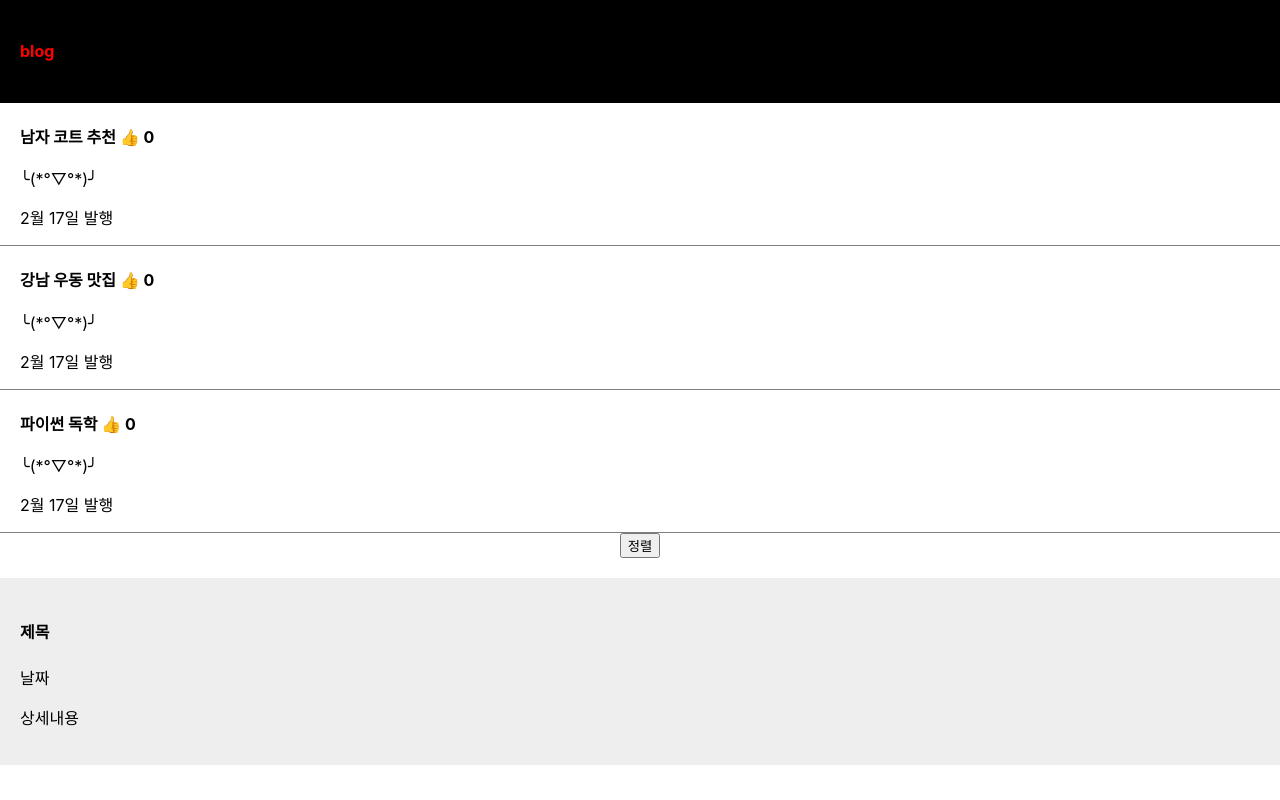
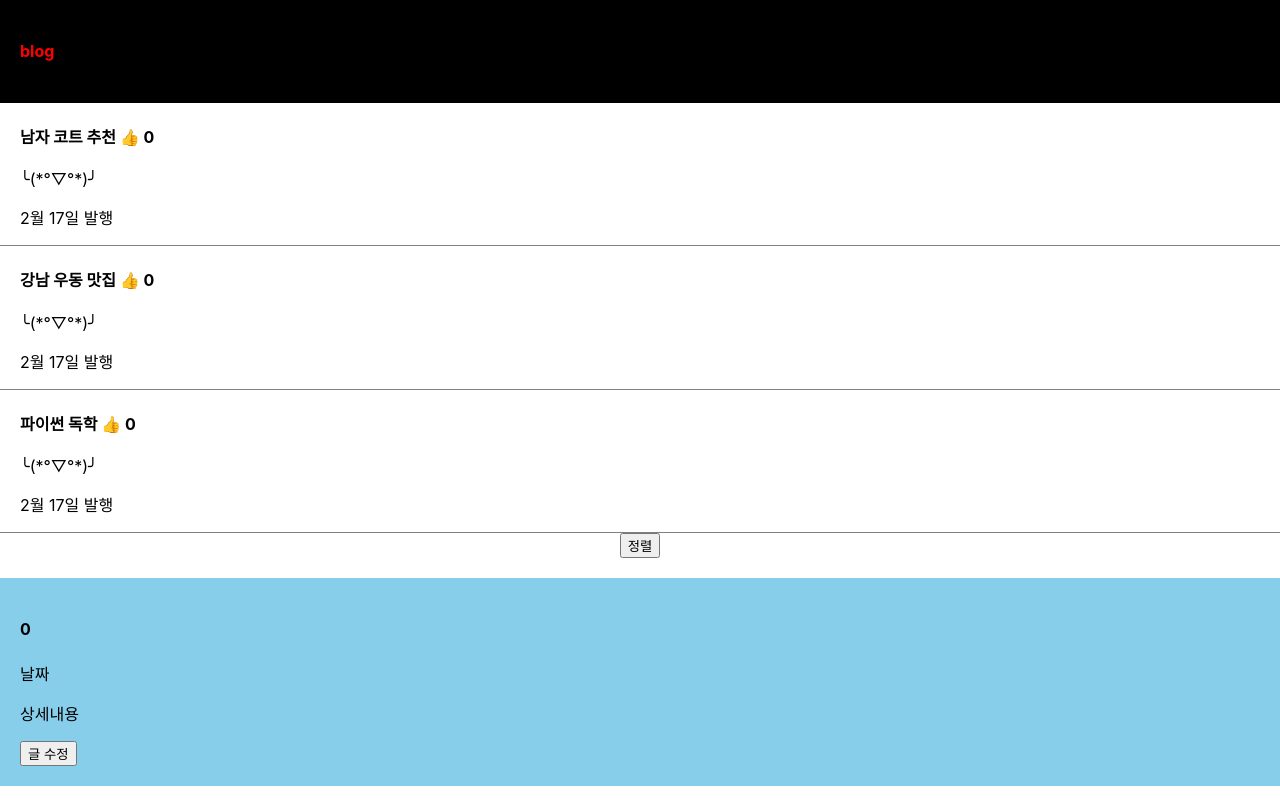
Before and after one commit to HANJIYEONN/react01, a React (Create React App) app: page / in a window 1280 px wide. Built offline with nearby package versions, Linux system fonts and the light colour scheme.

Commit message:
props 응용한 모달창 이름 변경

```diff
--- a/src/App.js
+++ b/src/App.js
@@ -13,6 +13,7 @@ function App() {
   let [ 좋아용, set좋아용 ] = useState([0,0,0]);
 
   let [modal, setModal] = useState(true);
+  let [modalTitle, setModalTitle] = useState(0)
 
   // [] destructuring 문법
   // useState 는 html과 다르게 재렌더링이 됨
@@ -25,6 +26,7 @@ function App() {
   }
 
   function changeName(){
+    console.log("!")
     let copyName = [...글제목];
     copyName[0] = '여자 코트 추천'
     set글제목(copyName);
@@ -50,9 +52,11 @@ function App() {
     set글제목(copyNameSort);
   }
 
-  const openModal = () => {
+  const openModal = (e) => {
     if(modal) setModal(false);
     if(!modal) setModal(true);
+
+    setModalTitle(e);
   }
 
   return (
@@ -76,8 +80,7 @@ function App() {
         글제목.map(function(e, i){
           return (
             <div className="list" key={i}>
-              {/* <h4>{ 글제목[i] }</h4> */}
-              <h4 >{ e } <span  onClick = { (e) => {함수(i)} }>👍</span> { 좋아용[i] } </h4>
+              <h4 onClick={()=>{openModal(e)}}>{ e } <span  onClick = { (e) => {함수(i)} }>👍</span> { 좋아용[i] } </h4>
               <span onClick = {changeName} >╰(*°▽°*)╯</span>
               <p>2월 17일 발행</p>
             </div>
@@ -88,7 +91,7 @@ function App() {
       <button onClick={ sortingName }>정렬</button>
 
       {
-        (modal) ? <Modal /> : null
+        (modal) ? <Modal color={'skyblue'} 글제목={ 글제목 } set글제목={set글제목} modalTitle={modalTitle}/> : null
       }
 
     </div>
@@ -117,18 +120,27 @@ function App() {
       3. STATE레 따라 UI가 어떻게 보일지 작성 (조건문 등으로)
   */
 
-  function Modal() {
+  function Modal(props) {
+console.log("^^")
+console.log(props)
 
     return (
       <>
-        <div className="modal">
-          <h4>제목</h4>
+        <div className="modal" style={{background : props.color}}>
+          <h4>{props.modalTitle}</h4>
           <p>날짜</p>
           <p>상세내용</p>
+          <button onClick={()=>{props.set글제목(['여자코트변경', '강남우동맛집','파이썬 독학'])} }>글 수정</button>
       </div>
       </>
     )
   }
+
+  /*
+    [ 부모 ->  자식 state 전송하는 법]
+      1. <자식컴포넌트 작명 ={state이름}>
+      2. props 파라미터 등록후 props.작명 사용
+  */
 
   /*
     [map() 함수]
```
